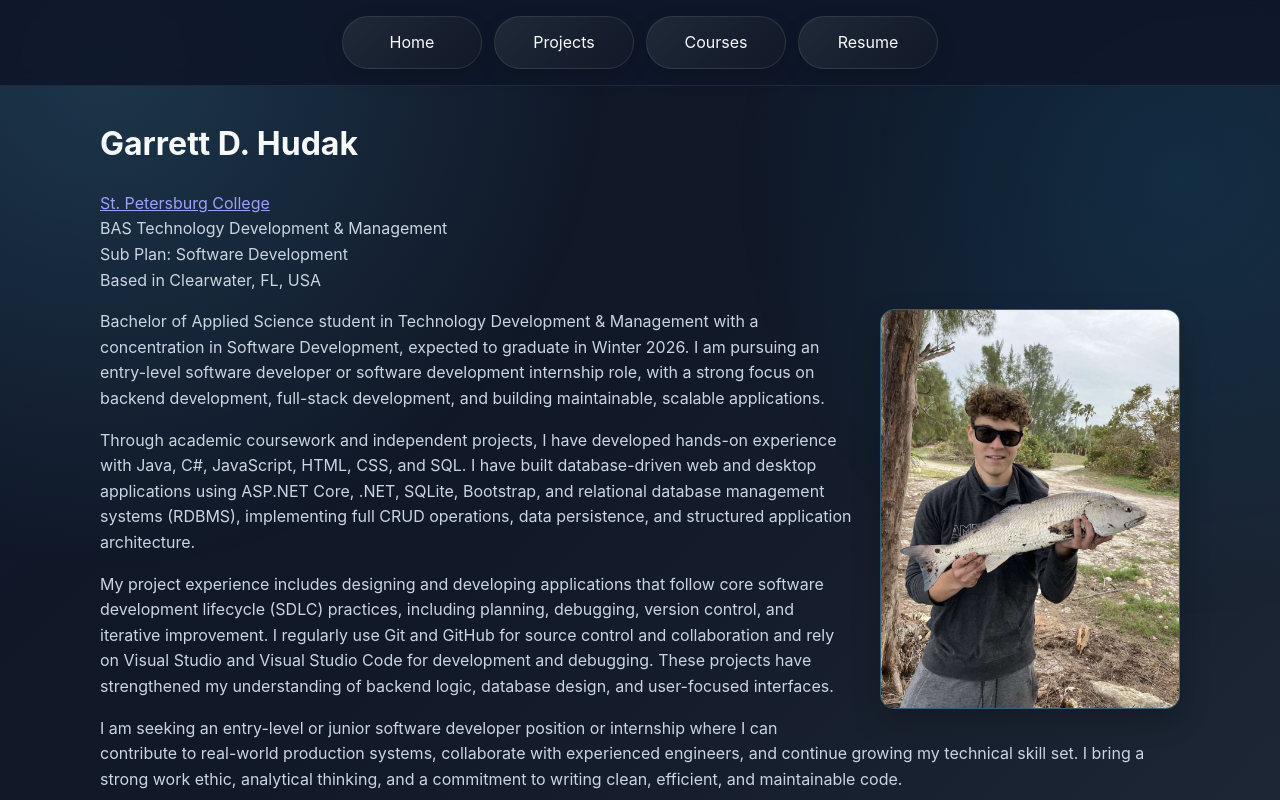
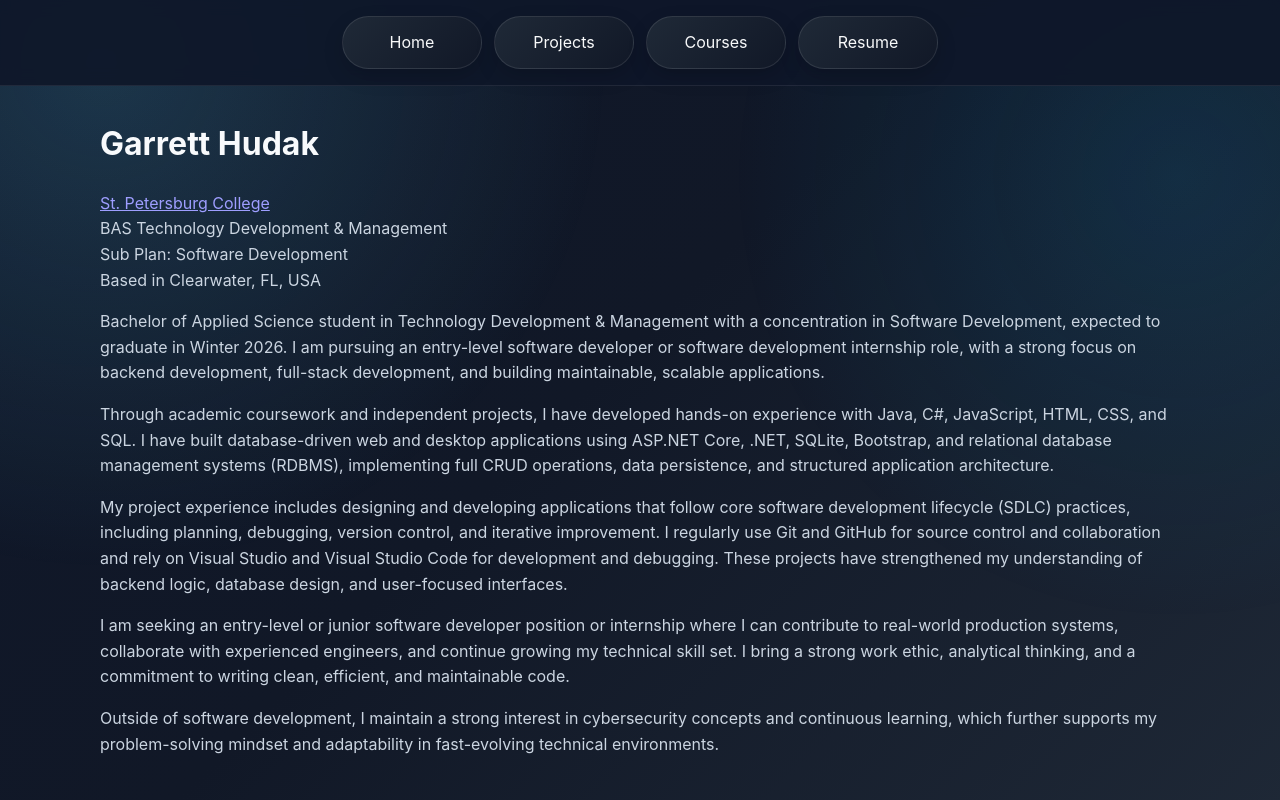
Before and after one commit to Garhuda/Portfolio-Site-React-, a React (Create React App) app: page / in a window 1280 px wide. Shown: the top 800 px of the page. Built offline with nearby package versions, Linux system fonts and the light colour scheme.

Commit message:
Removed Red Drum Picture

```diff
--- a/src/Pages/Home.jsx
+++ b/src/Pages/Home.jsx
@@ -4,14 +4,14 @@ const Home = () => {
             <head>
                 <meta name="viewport" content="width=device-width, initial-scale=1.0"/>
             </head>
-            <h1>Garrett D. Hudak</h1>
+            <h1>Garrett Hudak</h1>
             <p>
                 <a href="https://www.spcollege.edu/">St. Petersburg College</a><br />
                 BAS Technology Development & Management<br />Sub Plan: Software Development<br />
                 Based in Clearwater, FL,
                 USA
             </p>
-            <img src="/My-Red-Drum.JPG" alt="Red Drum at Sand Key Park" className="profile-img" />
+            {/* <img src="/My-Red-Drum.JPG" alt="Red Drum at Sand Key Park" className="profile-img" /> */}
 
 
 
```
